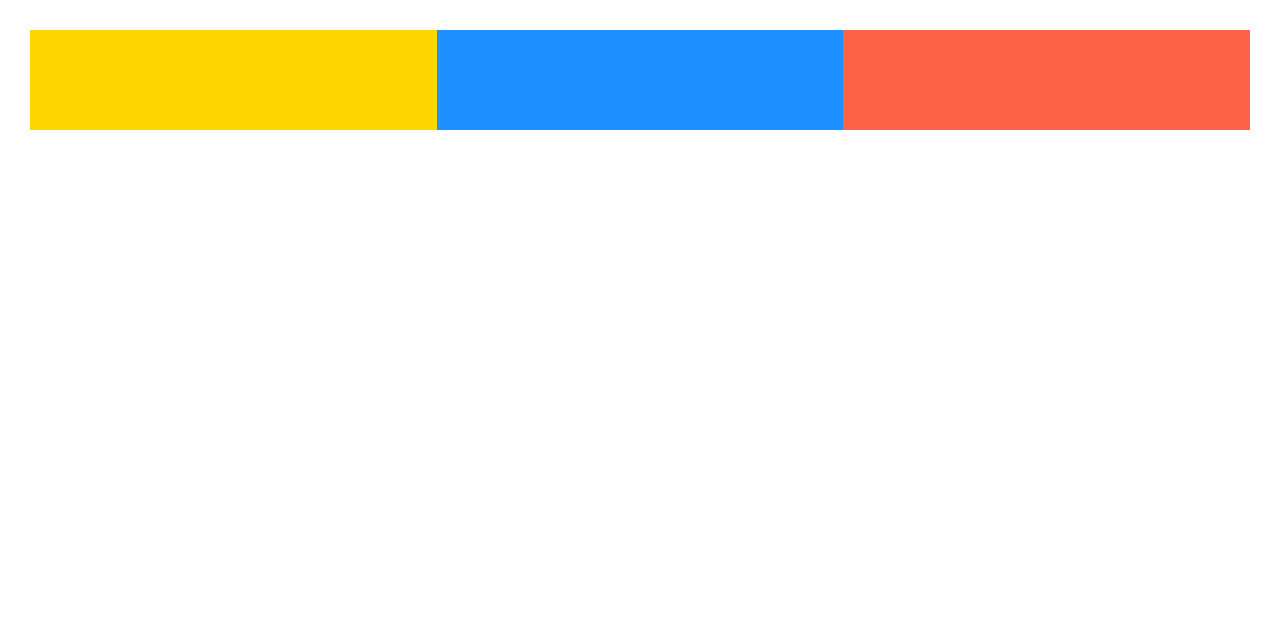
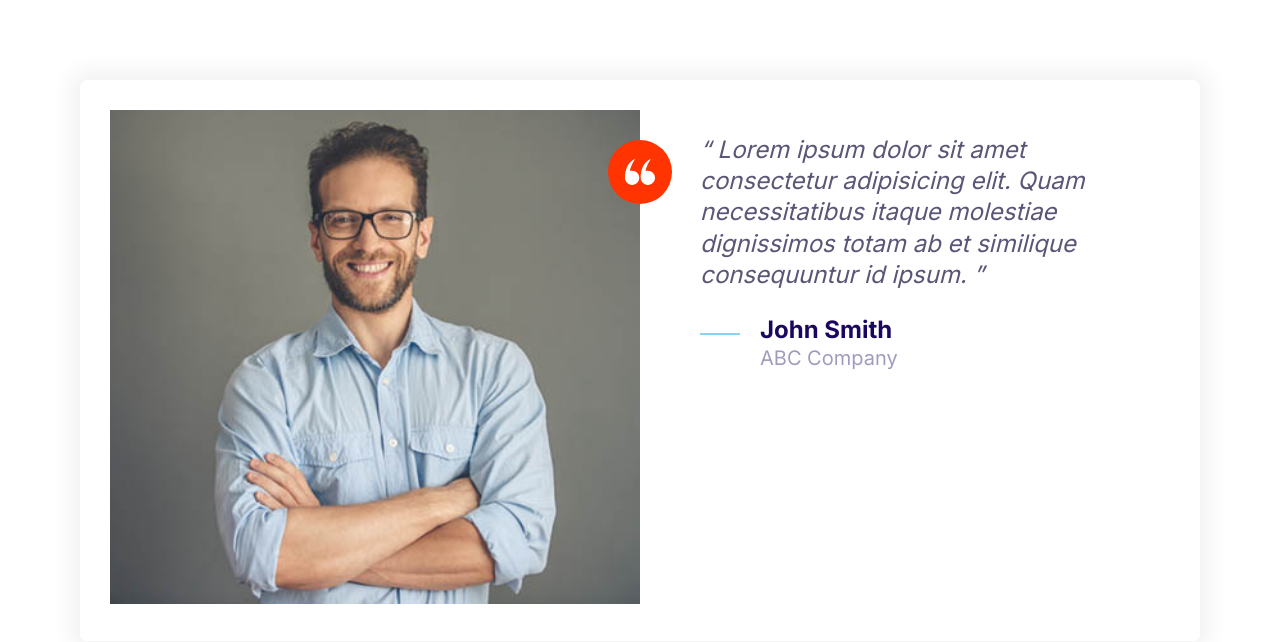
Before and after one commit to mhaidert/haider, a plain HTML site: page index.html in a window 1280 px wide. Drawn offline with Linux system fonts and the light colour scheme.

Commit message:
Created testimonials component with styles and icons.

```diff
--- a/css/styles.css
+++ b/css/styles.css
@@ -173,6 +173,15 @@ a {
     fill: var(--color-primary);
 }
 
+.icon--white {
+    fill: #fff;
+}
+
+.icon--small {
+    width: 30px;
+    height: 30px;
+}
+
 .icon-container {
     background: #f3f9f8;
     width: 64px;
@@ -181,7 +190,10 @@ a {
     display: inline-flex;
     justify-content: center;
     align-items: center;
+}
 
+.icon-container--accent {
+    background: var(--color-accent);
 }
 
 /* Buttons */
@@ -462,3 +474,34 @@ a {
         grid-template-columns: repeat(3, 1fr);
     }
 }
+
+/* Testimonials */
+
+.testimonial {
+    padding: 3rem;
+}
+
+.testimonial__image {
+    position: relative;
+}
+
+.testimonial__image > img {
+    width: 100%;
+}
+
+.testimonial__image > .icon-container {
+    position: absolute;
+    top: 3rem;
+    right: -32px;
+}
+
+@media screen and (min-width:768px) {
+    .testimonial .quote,
+    .testimonial .quote__author {
+        font-size: 2.4rem;
+    }
+
+    .testimonial .quote {
+        margin-left: 6rem;
+    }
+}
--- a/index.html
+++ b/index.html
@@ -14,11 +14,38 @@
     <link rel="stylesheet" href="css/normalize.css" />
     <link rel="stylesheet" href="css/styles.css" />
   </head>
-  <body>
-    <div class="grid grid--1x2 grid--1x3">
-      <div style="height: 100px; background: gold"></div>
-      <div style="height: 100px; background: dodgerblue"></div>
-      <div style="height: 100px; background: tomato"></div>
+  <body style="padding: 5rem" ;>
+    <div class="card testimonial">
+      <div class="grid grid--1x2">
+        <div class="testimonial__image">
+          <img src="images/testimonial.jpg" alt="Happy Smiling Customer" />
+          <span class="icon-container icon-container--accent">
+            <svg class="icon icon--white icon--small">
+              <use xlink:href="images/sprite.svg#quotes"></use>
+            </svg>
+          </span>
+        </div>
+        <blockquote class="quote">
+          <p class="quote__text">
+            Lorem ipsum dolor sit amet consectetur adipisicing elit. Quam
+            necessitatibus itaque molestiae dignissimos totam ab et similique
+            consequuntur id ipsum.
+          </p>
+          <footer>
+            <div class="media">
+              <div class="media__image">
+                <svg class="icon icon--primary quote__line">
+                  <use xlink:href="images/sprite.svg#line"></use>
+                </svg>
+              </div>
+              <div class="media__body">
+                <h3 class="media__title quote__author">John Smith</h3>
+                <p class="quote__organization">ABC Company</p>
+              </div>
+            </div>
+          </footer>
+        </blockquote>
+      </div>
     </div>
   </body>
 </html>
```
Also changed, not shown: components/testimonials.html (added, +32 -0 lines), images/testimonial.jpg (added).
